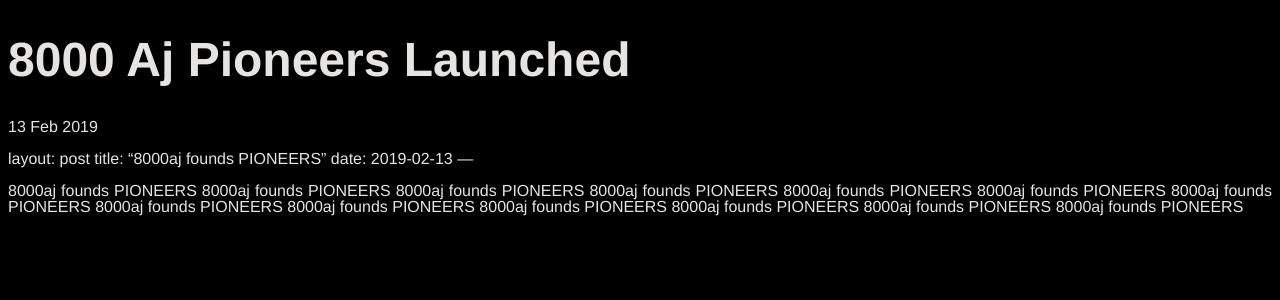
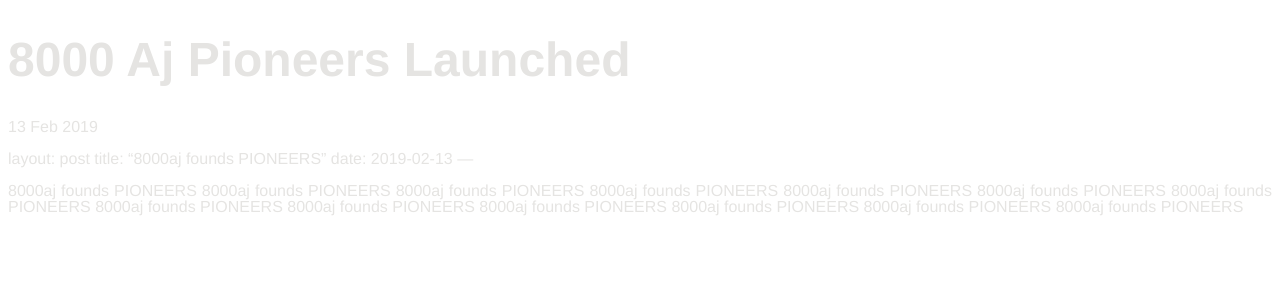
Before and after one commit to 8000aj/Public-Pioneers, a Jekyll site: the page built from _posts/2019-02-13-8000-aj-pioneers-launched.md, in a window 1280 px wide. Shown: the top 300 px of the page. Built offline with Jekyll 4.4.1, drawn with Linux system fonts in a browser that asks for light colours; our own code applies the rules of GitHub Pages for plain Markdown files.

Commit message:
Update default.html

```diff
--- a/_layouts/default.html
+++ b/_layouts/default.html
@@ -6,7 +6,7 @@
 			<link rel="stylesheet" type="text/css" href="/css/main.css">
 		</head>
 
-		<body style="background-color: black">
+		<body>
 			<div class="container">
 
 			{{ content }}
```
